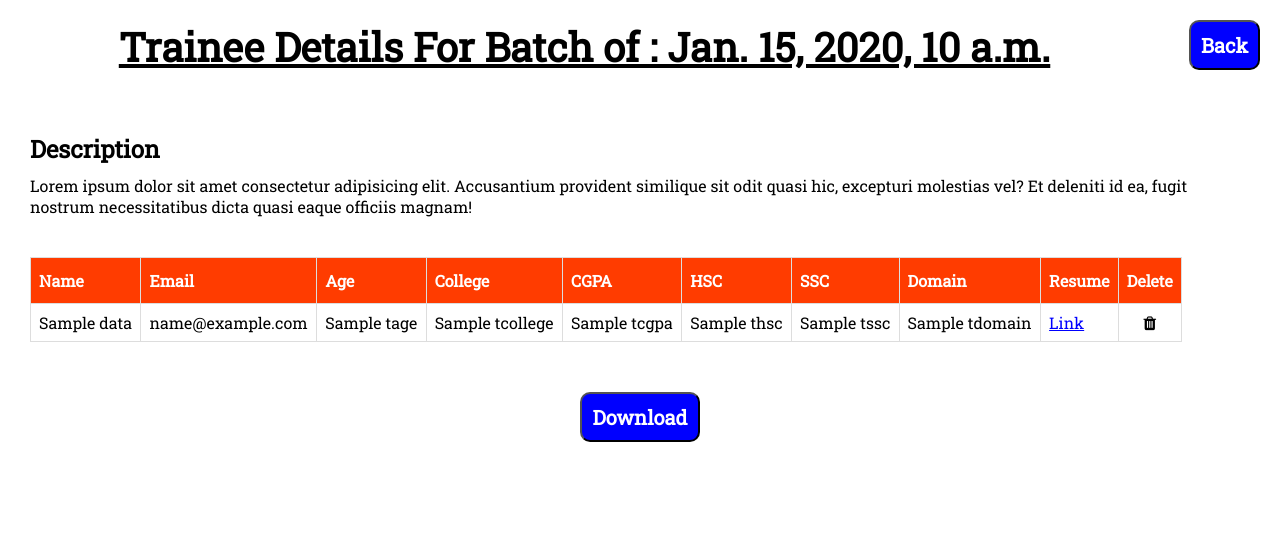
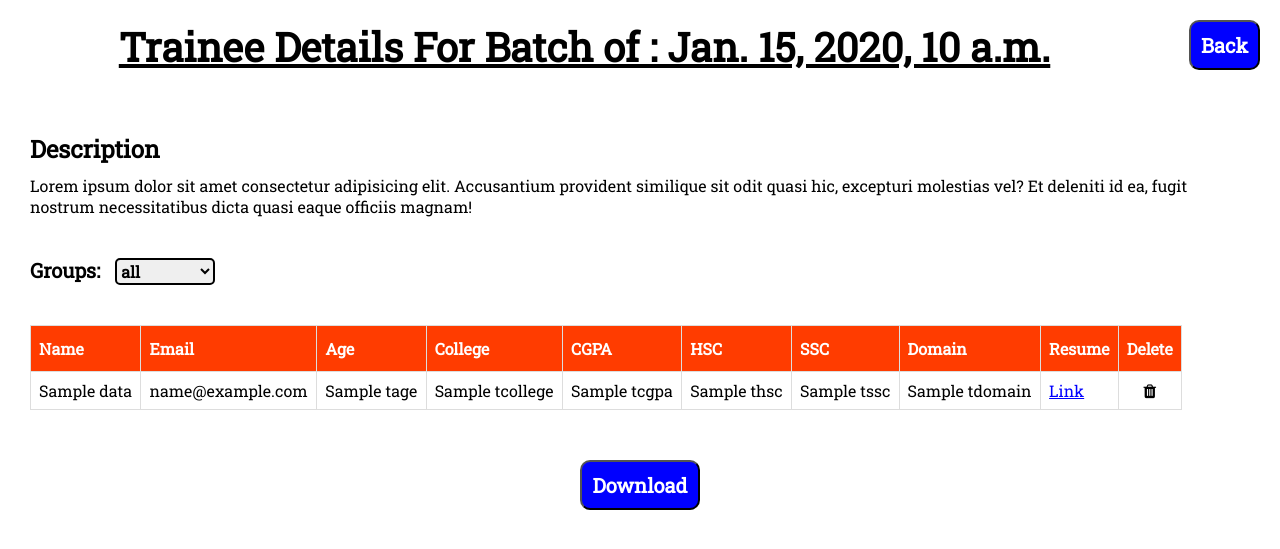
Before and after one commit to vrajbhatt27/TraineeManagementSystem, a Django app: template mainApp/templates/mainApp/traineeDetails.html in a window 1280 px wide. Shown: the top 549 px of the page. Run offline with Django 4.2, Linux system fonts and the light colour scheme; the template is opened without the code that fills it: most values are stand-ins (such as "Sample title", 1, 10 or a date in 2020); parts of the project's set-up code (start-up, migrations or seed data) failed here and were passed over.

Commit message:
make groups done

```diff
--- a/mainApp/templates/mainApp/traineeDetails.html
+++ b/mainApp/templates/mainApp/traineeDetails.html
@@ -9,9 +9,14 @@
     <link rel="preconnect" href="https://fonts.googleapis.com" />
     <link rel="preconnect" href="https://fonts.gstatic.com" crossorigin />
     <link href="https://fonts.googleapis.com/css2?family=Roboto+Slab&display=swap" rel="stylesheet" />
-    <link rel='stylesheet' href='https://cdnjs.cloudflare.com/ajax/libs/font-awesome/4.7.0/css/font-awesome.min.css'>
+    <link rel="stylesheet" href="https://cdnjs.cloudflare.com/ajax/libs/font-awesome/4.7.0/css/font-awesome.min.css" />
     <link rel="stylesheet" href="{% static 'css/mainApp/tdetails.css' %}" />
     <title>Trainee Details</title>
+    <style>
+        .hide {
+            display: none;
+        }
+    </style>
 </head>
 
 <body>
@@ -25,18 +30,28 @@
 
     <div class="description">
         <h2>Description</h2>
-        <p style="margin-top: 10px;">Lorem ipsum dolor sit amet consectetur adipisicing elit. Accusantium provident
-            similique
-            sit
-            odit quasi hic,
-            excepturi molestias vel? Et deleniti id ea, fugit nostrum necessitatibus dicta quasi eaque officiis magnam!
+        <p style="margin-top: 10px">
+            Lorem ipsum dolor sit amet consectetur adipisicing elit. Accusantium
+            provident similique sit odit quasi hic, excepturi molestias vel? Et
+            deleniti id ea, fugit nostrum necessitatibus dicta quasi eaque officiis
+            magnam!
         </p>
+    </div>
+
+    <div class="filter">
+        <p>Groups: </p>
+        <select onchange="showFilteredData();" id="filter-options">
+            <option value="all">all</option>
+            {% for data in tdata %}
+            <option value="{{ data.tdomain }}">{{ data.tdomain }}</option>
+            {% endfor %}
+        </select>
     </div>
 
     <div id="table">
         <table class="trainee-table">
             <thead>
-                <tr>
+                <tr class="table-headings">
                     <th>Name</th>
                     <th>Email</th>
                     <th>Age</th>
@@ -51,7 +66,7 @@
             </thead>
             {% for data in tdata %}
             <tbody>
-                <tr>
+                <tr class="{{ data.tdomain }} table-content">
                     <td>{{ data.tname }}</td>
                     <td>{{ data.temail }}</td>
                     <td>{{ data.tage }}</td>
@@ -83,4 +98,37 @@
     </div>
 </body>
 
+<script>
+    function showFilteredData()
+    {
+        domain = document.getElementById( "filter-options" );
+        rows = document.getElementsByClassName( "table-content" );
+
+
+        if ( domain.value == 'all' )
+        {
+            for ( let index = 0; index < rows.length; index++ )
+            {
+                rows[ index ].classList.remove( 'hide' )
+            }
+            return;
+        }
+
+        for ( let index = 0; index < rows.length; index++ )
+        {
+            if ( !rows[ index ].classList.contains( domain.value ) )
+            {
+                console.log( rows[ index ] );
+                rows[ index ].classList.add( "hide" );
+            } else
+            {
+                if ( rows[ index ].classList.contains( 'hide' ) )
+                {
+                    rows[ index ].classList.remove( "hide" );
+                }
+            }
+        }
+    }
+</script>
+
 </html>
--- a/static/css/mainApp/tdetails.css
+++ b/static/css/mainApp/tdetails.css
@@ -40,6 +40,26 @@ i {
   padding: 10px;
 }
 
+.filter {
+  margin: 20px;
+  padding: 10px;
+}
+
+.filter p {
+  font-size: 20px;
+  display: inline;
+  margin-right: 10px;
+  font-weight: bold;
+}
+
+.filter select {
+  width: 100px;
+  font-weight: 600;
+  font-size: 16px;
+  border: 2px solid black;
+  border-radius: 5px;
+}
+
 .trainee-table {
   font-family: Arial, Helvetica, sans-serif;
   border-collapse: collapse;
```
